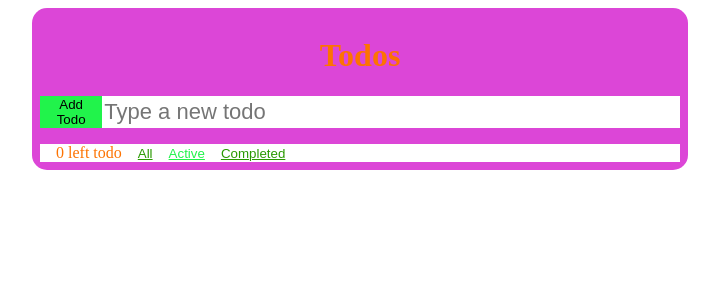
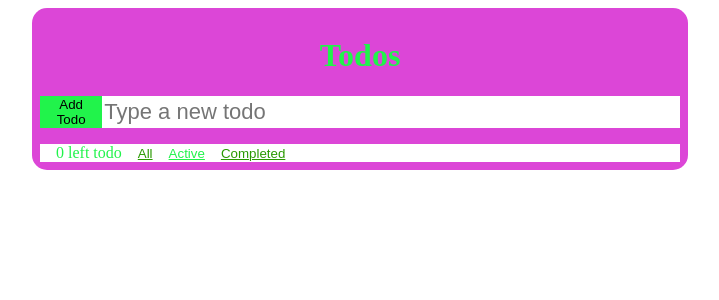
Before and after one commit to fabver82/intro-react, a React (Create React App) app: page / in a window 1280 px wide. Shown: the top 300 px of the page, without its empty margins (280-999 px from the left). Built offline with nearby package versions, Linux system fonts and the light colour scheme.

Commit message:
modify text color

```diff
--- a/src/sass/style.scss
+++ b/src/sass/style.scss
@@ -2,7 +2,7 @@
 
 .App{
     background-color: rgb(220, 70, 215);
-    color:rgb(253, 115, 2);
+    color:#21f34b;
     max-width:50vw;
     min-width:372px;
     border-radius:15px;
```
